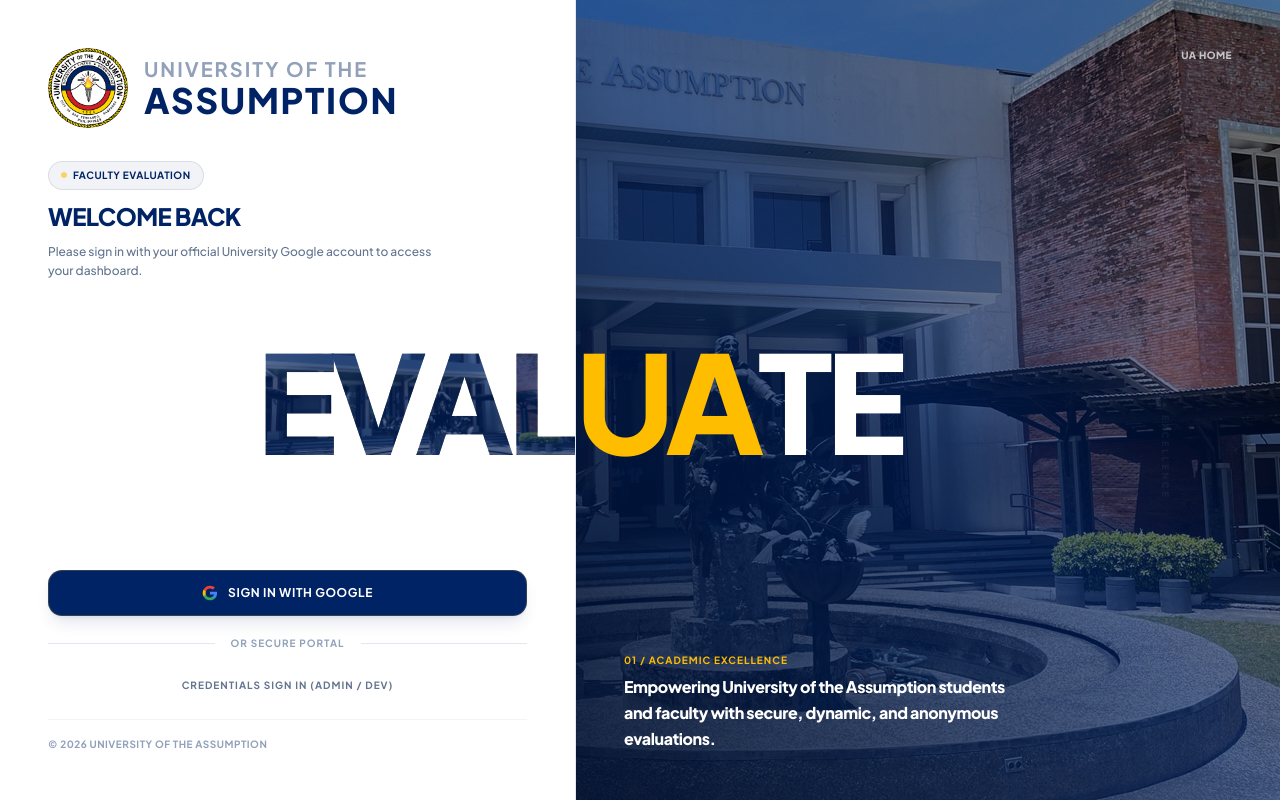
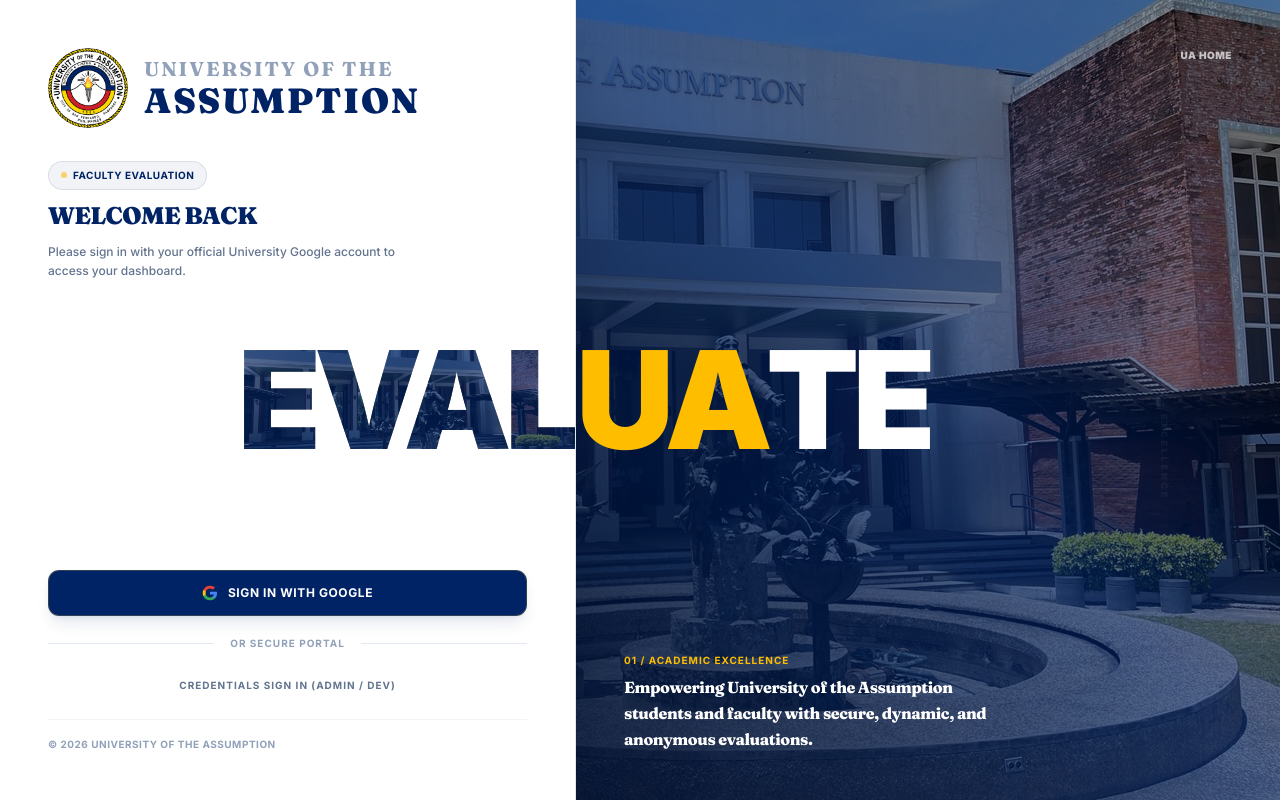
Before and after one commit to EsBazza/evalUAtion, a Next.js app: page / in a window 1280 px wide. Built offline with nearby package versions, Linux system fonts and the light colour scheme; no server answers.

Commit message:
style: establish UA brand design tokens

```diff
--- a/app/globals.css
+++ b/app/globals.css
@@ -1,4 +1,3 @@
-@import url('https://fonts.googleapis.com/css2?family=Plus+Jakarta+Sans:ital,wght@0,200..800;1,200..800&display=swap');
 @import "tailwindcss";
 @import "tw-animate-css";
 @import "shadcn/tailwind.css";
@@ -8,9 +7,9 @@
 @theme inline {
   --color-background: var(--background);
   --color-foreground: var(--foreground);
-  --font-sans: 'Plus Jakarta Sans', Arial, Helvetica, sans-serif;
-  --font-mono: Courier New, Courier, monospace;
-  --font-heading: 'Plus Jakarta Sans', Arial, Helvetica, sans-serif;
+  --font-sans: var(--font-body), 'Inter', Arial, Helvetica, sans-serif;
+  --font-serif: var(--font-display), 'Fraunces', Georgia, serif;
+  --font-heading: var(--font-display), 'Fraunces', Georgia, serif;
   --color-sidebar-ring: var(--sidebar-ring);
   --color-sidebar-border: var(--sidebar-border);
   --color-sidebar-accent-foreground: var(--sidebar-accent-foreground);
@@ -48,81 +47,85 @@
   --radius-3xl: calc(var(--radius) * 2.2);
   --radius-4xl: calc(var(--radius) * 2.6);
 
-  --color-ua-blue: #002366;
-  --color-ua-blue-dark: #001440;
-  --color-ua-gold: #FFBD00;
-  --color-ua-gold-dark: #D49E00;
-  --color-ua-red: #D2143A;
-  --color-ua-red-dark: #A00E2B;
+  /* UA Custom Brand Colors */
+  --color-ua-navy: #0B2265;
+  --color-ua-gold: #F4B400;
+  --color-ua-crimson: #C8102E;
+  --color-ua-warm-white: #FAFAF8;
+  --color-ua-navy-black: #0A0E1A;
 }
 
 :root {
-  --background: oklch(0.985 0.005 240);
-  --foreground: oklch(0.145 0.01 240);
-  --card: oklch(1 0 0);
-  --card-foreground: oklch(0.145 0.01 240);
-  --popover: oklch(1 0 0);
-  --popover-foreground: oklch(0.145 0.01 240);
-  --primary: oklch(0.25 0.07 240);
-  --primary-foreground: oklch(0.985 0 0);
-  --secondary: oklch(0.97 0.01 240);
-  --secondary-foreground: oklch(0.25 0.07 240);
-  --muted: oklch(0.97 0.01 240);
-  --muted-foreground: oklch(0.556 0.01 240);
-  --accent: oklch(0.82 0.19 80);
-  --accent-foreground: oklch(0.145 0.01 240);
-  --destructive: oklch(0.55 0.22 25);
-  --border: oklch(0.922 0.01 240);
-  --input: oklch(0.922 0.01 240);
-  --ring: oklch(0.708 0.01 240);
-  --chart-1: oklch(0.87 0 0);
-  --chart-2: oklch(0.556 0 0);
-  --chart-3: oklch(0.439 0 0);
-  --chart-4: oklch(0.371 0 0);
-  --chart-5: oklch(0.269 0 0);
-  --radius: 0.625rem;
-  --sidebar: oklch(0.985 0 0);
-  --sidebar-foreground: oklch(0.145 0 0);
-  --sidebar-primary: oklch(0.205 0 0);
-  --sidebar-primary-foreground: oklch(0.985 0 0);
-  --sidebar-accent: oklch(0.97 0 0);
-  --sidebar-accent-foreground: oklch(0.205 0 0);
-  --sidebar-border: oklch(0.922 0 0);
-  --sidebar-ring: oklch(0.708 0 0);
+  --background: #FAFAF8;
+  --foreground: #0A0E1A;
+  --card: #FFFFFF;
+  --card-foreground: #0A0E1A;
+  --popover: #FFFFFF;
+  --popover-foreground: #0A0E1A;
+  --primary: #0B2265;
+  --primary-foreground: #FAFAF8;
+  --secondary: #FAFAF8;
+  --secondary-foreground: #0B2265;
+  --muted: #EAEAEC;
+  --muted-foreground: #5C6479;
+  --accent: #F4B400;
+  --accent-foreground: #0B2265;
+  --destructive: #C8102E;
+  --destructive-foreground: #FAFAF8;
+  --border: #E5E7EB;
+  --input: #E5E7EB;
+  --ring: #0B2265;
+  --chart-1: #0B2265;
+  --chart-2: #F4B400;
+  --chart-3: #C8102E;
+  --chart-4: #4B5563;
+  --chart-5: #9CA3AF;
+  --radius: 0.5rem; /* Moderate border-radius */
+
+  --sidebar: #FFFFFF;
+  --sidebar-foreground: #0A0E1A;
+  --sidebar-primary: #0B2265;
+  --sidebar-primary-foreground: #FAFAF8;
+  --sidebar-accent: #FAFAF8;
+  --sidebar-accent-foreground: #0B2265;
+  --sidebar-border: #E5E7EB;
+  --sidebar-ring: #F4B400;
 }
 
 .dark {
-  --background: oklch(0.145 0 0);
-  --foreground: oklch(0.985 0 0);
-  --card: oklch(0.205 0 0);
-  --card-foreground: oklch(0.985 0 0);
-  --popover: oklch(0.205 0 0);
-  --popover-foreground: oklch(0.985 0 0);
-  --primary: oklch(0.922 0 0);
-  --primary-foreground: oklch(0.205 0 0);
-  --secondary: oklch(0.269 0 0);
-  --secondary-foreground: oklch(0.985 0 0);
-  --muted: oklch(0.269 0 0);
-  --muted-foreground: oklch(0.708 0 0);
-  --accent: oklch(0.269 0 0);
-  --accent-foreground: oklch(0.985 0 0);
-  --destructive: oklch(0.704 0.191 22.216);
-  --border: oklch(1 0 0 / 10%);
-  --input: oklch(1 0 0 / 15%);
-  --ring: oklch(0.556 0 0);
-  --chart-1: oklch(0.87 0 0);
-  --chart-2: oklch(0.556 0 0);
-  --chart-3: oklch(0.439 0 0);
-  --chart-4: oklch(0.371 0 0);
-  --chart-5: oklch(0.269 0 0);
-  --sidebar: oklch(0.205 0 0);
-  --sidebar-foreground: oklch(0.985 0 0);
-  --sidebar-primary: oklch(0.488 0.243 264.376);
-  --sidebar-primary-foreground: oklch(0.985 0 0);
-  --sidebar-accent: oklch(0.269 0 0);
-  --sidebar-accent-foreground: oklch(0.985 0 0);
-  --sidebar-border: oklch(1 0 0 / 10%);
-  --sidebar-ring: oklch(0.556 0 0);
+  --background: #0A0E1A;
+  --foreground: #FAFAF8;
+  --card: #111625;
+  --card-foreground: #FAFAF8;
+  --popover: #111625;
+  --popover-foreground: #FAFAF8;
+  --primary: #FAFAF8;
+  --primary-foreground: #0B2265;
+  --secondary: #0B2265;
+  --secondary-foreground: #FAFAF8;
+  --muted: #1A233A;
+  --muted-foreground: #9EA5B4;
+  --accent: #F4B400;
+  --accent-foreground: #0B2265;
+  --destructive: #C8102E;
+  --destructive-foreground: #FAFAF8;
+  --border: #1E2538;
+  --input: #1E2538;
+  --ring: #F4B400;
+  --chart-1: #F4B400;
+  --chart-2: #0B2265;
+  --chart-3: #C8102E;
+  --chart-4: #9EA5B4;
+  --chart-5: #4B5563;
+
+  --sidebar: #111625;
+  --sidebar-foreground: #FAFAF8;
+  --sidebar-primary: #F4B400;
+  --sidebar-primary-foreground: #0B2265;
+  --sidebar-accent: #1A233A;
+  --sidebar-accent-foreground: #FAFAF8;
+  --sidebar-border: #1E2538;
+  --sidebar-ring: #F4B400;
 }
 
 @layer base {
@@ -130,9 +133,27 @@
     @apply border-border outline-ring/50;
   }
   body {
-    @apply bg-background text-foreground;
+    @apply bg-background text-foreground font-sans antialiased;
   }
   html {
-    @apply font-sans;
+    @apply h-full;
+  }
+  h1, h2, h3, h4, h5, h6 {
+    @apply font-serif tracking-tight;
   }
 }
+
+/* Reduced Motion global rules */
+@media (prefers-reduced-motion: reduce) {
+  *,
+  ::before,
+  ::after {
+    animation-delay: -1ms !important;
+    animation-duration: 1ms !important;
+    animation-iteration-count: 1 !important;
+    background-attachment: initial !important;
+    scroll-behavior: auto !important;
+    transition-duration: 0s !important;
+    transition-delay: 0s !important;
+  }
+}
--- a/app/layout.tsx
+++ b/app/layout.tsx
@@ -1,9 +1,22 @@
 import type { Metadata } from "next";
+import { Inter, Fraunces } from "next/font/google";
 import "./globals.css";
 import { Toaster } from "sonner";
 
+const inter = Inter({
+  subsets: ["latin"],
+  variable: "--font-body",
+  display: "swap",
+});
+
+const fraunces = Fraunces({
+  subsets: ["latin"],
+  variable: "--font-display",
+  display: "swap",
+});
+
 export const metadata: Metadata = {
-  title: "evalUAtion - Faculty Evaluation System",
+  title: "evalUAte - Faculty Evaluation System",
   description: "University of the Assumption Faculty Evaluation System",
 };
 
@@ -15,9 +28,9 @@
   return (
     <html
       lang="en"
-      className="h-full antialiased"
+      className={`${inter.variable} ${fraunces.variable} h-full antialiased`}
     >
-      <body className="min-h-full flex flex-col">
+      <body className="min-h-full flex flex-col font-sans">
         {children}
         <Toaster position="top-right" richColors />
       </body>
```
